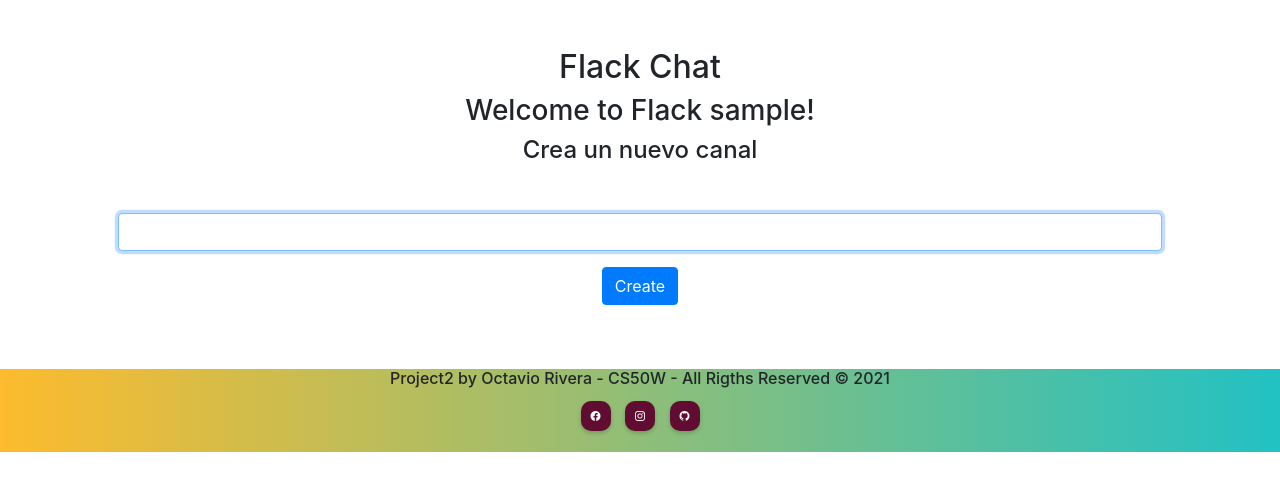
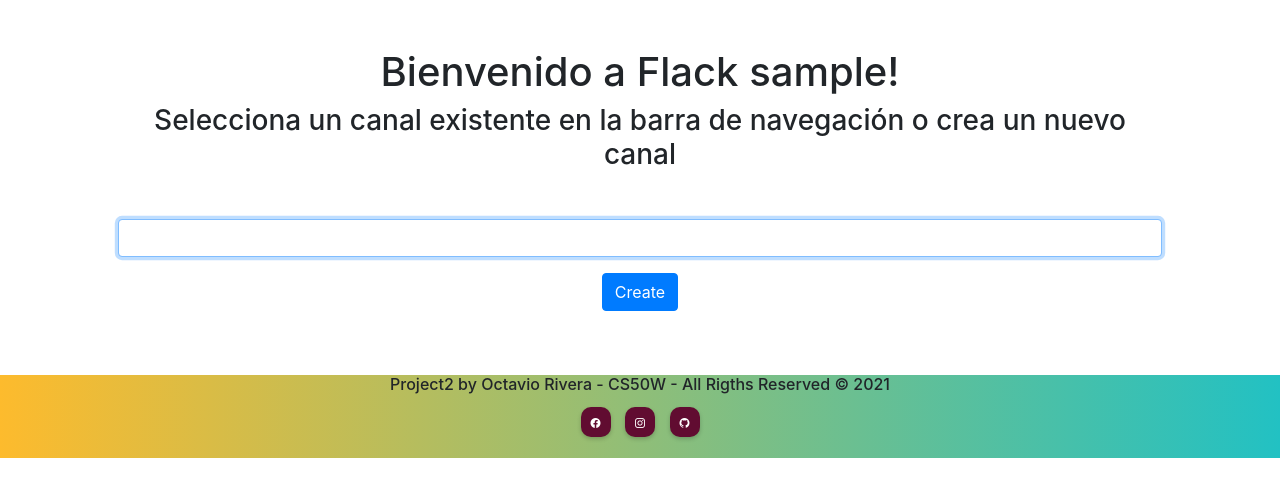
Before and after one commit to TavoRivera/chat-website-by-socketio, a Flask app: page / in a window 1280 px wide. Shown: the part 56-553 px from the top of the page. Run offline with Flask 2, Linux system fonts and the light colour scheme; the visitor is signed in with stand-in values (Sample User, id 1); some libraries are stand-ins or nearby versions.

Commit message:
@TavoRivera - :construction:

```diff
--- a/application.py
+++ b/application.py
@@ -1,6 +1,7 @@
 import os
 import requests
 from collections import deque
+from time import localtime, asctime
 
 from flask import Flask, jsonify, session, render_template, redirect, request, url_for
 from flask_socketio import SocketIO, emit, send, join_room, leave_room
@@ -17,7 +18,7 @@ socketio = SocketIO(app, cors_allowed_origin="*")
 
 users = []
 channels = []
-mensajes = dict()
+canalmensajes = dict()
 
 
 @app.route("/")
@@ -72,23 +73,31 @@ def create():
     # Agregar el canal a la lista global e canales
     channels.append(newchannel)
 
-    #mensajes[newchannel] = deque()
+    canalmensajes[newchannel] = deque()
 
     return redirect("/" + newchannel)
 
 
 @app.route("/<canal>")
 def canal(canal):
+    session['canal'] = canal
 
-    return render_template('channel.html', channels=channels, canal=canal)
+    return render_template('channel.html', channels=channels, canal=canal, mensajes=canalmensajes[canal])
 
 
 @socketio.on("submit mensaje")
-def vote(data):
+def msg(data):
+    canal = session.get('canal')
     mensaje = data["mensaje"]
+    tiempo = asctime(localtime())
+
+    canalmensajes[canal].append([session.get('username'), mensaje, tiempo])
+
     emit("announce mensaje", {
         "user": session.get("username"),
-        "mensaje": mensaje}, broadcast=True)
+        "mensaje": mensaje,
+        "tiempo": tiempo},
+        broadcast=True)
 
 
 if __name__ == '__main__':
--- a/static/index.js
+++ b/static/index.js
@@ -18,8 +18,6 @@ document.addEventListener('DOMContentLoaded', () => {
        document.querySelector('#new-task').onsubmit = () => {
 
             const mensaje = document.querySelector('#task').value;
-            // Add new item to task list
-            // document.querySelector('#tasks').append(li);
 
             // Clear input field and disable button again
             document.querySelector('#task').value = '';
@@ -29,12 +27,11 @@ document.addEventListener('DOMContentLoaded', () => {
             return false;
         };
 
-
     });
 
         socket.on('announce mensaje', data => {
         const li = document.createElement('li');
-        li.innerHTML = `<b>${data.user}:</b> ${data.mensaje}`;
+        li.innerHTML = `<b>${data.user}:</b> ${data.mensaje} --- ${data.tiempo} `;
         document.querySelector('#tasks').append(li);
     });
 
--- a/templates/index.html
+++ b/templates/index.html
@@ -6,16 +6,16 @@ Crea o unete a un canal
 
 {% block content %}
     <div class="text-center">
-        <h2>Flack Chat</h2>
-        <h3>Welcome to Flack {{session['username']}}!</h3>
 
-     <h4 class="mb-5">Crea un nuevo canal</h4>
+        <h1>Bienvenido a Flack {{session['username']}}!</h1>
 
-    <form action="/create" method="post">
+     <h3 class="mb-5">Selecciona un canal existente en la barra de navegación o crea un nuevo canal</h3>
+
+    <form action="/create" method="post" id="new-channel">
         <div class="form-group">
             <input type="text" class="form-control" name="channel" id="channel" autofocus>
         </div>
-        <button class="btn btn-primary" type="submit">Create</button>
+        <button class="btn btn-primary" id="submitchannel" type="submit">Create</button>
     </form>
 
 
```
Also changed, not shown: templates/channel.html (+8 -0 lines).
